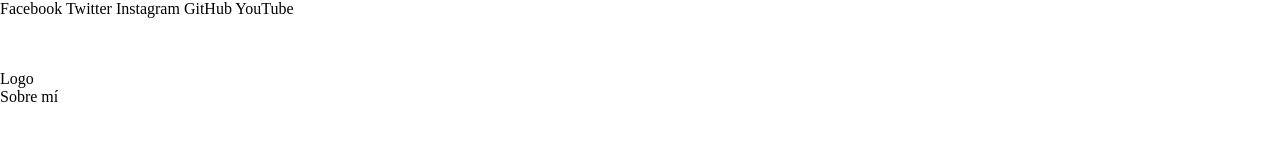
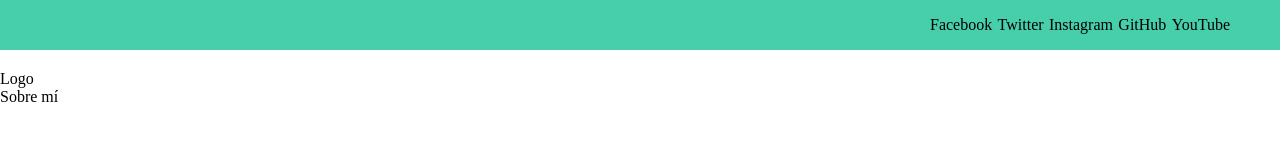
Before and after one commit to DavidHdez8/profesional-blog, a website: page index.html in a window 1280 px wide. Drawn offline with Linux system fonts and the light colour scheme.

Commit message:
Estilos en el header

```diff
--- a/css/main.css
+++ b/css/main.css
@@ -21,3 +21,21 @@ header {
     display: grid;
     grid-template-rows: 1fr 1fr;
 }
+
+header .header-icons-container {
+    width: 100%;
+    height: 50px;
+    display: grid;
+    background-color: #47CFAC;
+}
+
+header .header-icons-container .icons {
+    width: 300px;
+    height: auto;
+    display: flex;
+    justify-items: flex-end;
+    align-items: center;
+    justify-content: space-between;
+    justify-self: end;
+    margin-right: 50px;
+}
--- a/index.html
+++ b/index.html
@@ -8,8 +8,8 @@
 </head>
 <body>
     <header>
-        <section>
-            <div>
+        <section class="header-icons-container">
+            <div class="icons">
                 <a href="/">Facebook</a>
                 <a href="/">Twitter</a>
                 <a href="/">Instagram</a>
@@ -18,10 +18,10 @@
             </div>
         </section>
         <nav>
-            <section>
+            <section class="nav-logo-container">
                 <a href="">Logo</a>
             </section>
-            <section>
+            <section class="profile-link">
                 <a href="profile.html">Sobre mí</a>
             </section>
         </nav>
```
